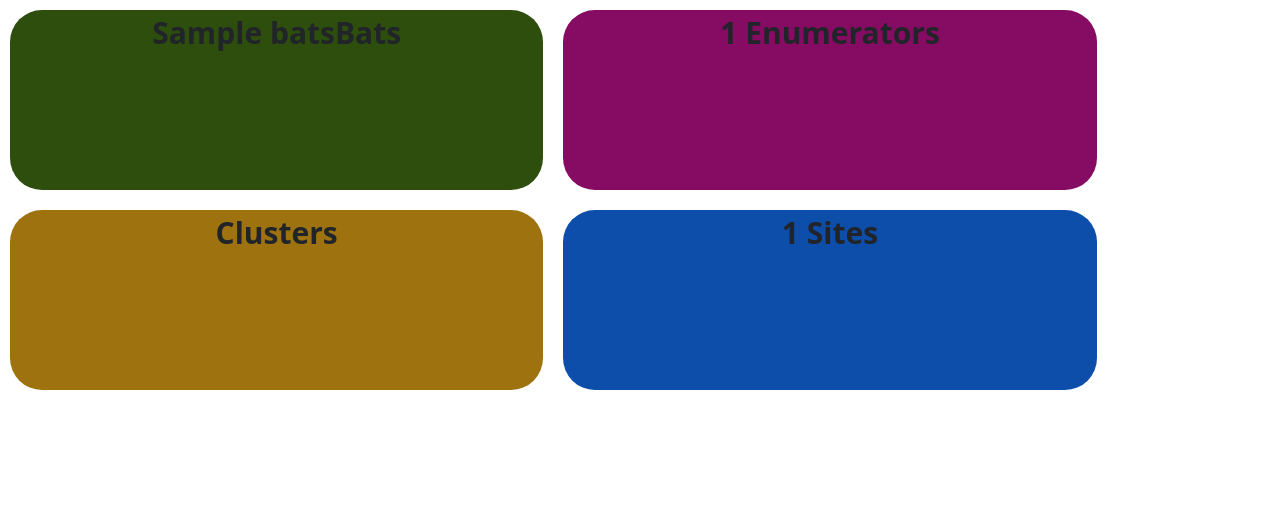
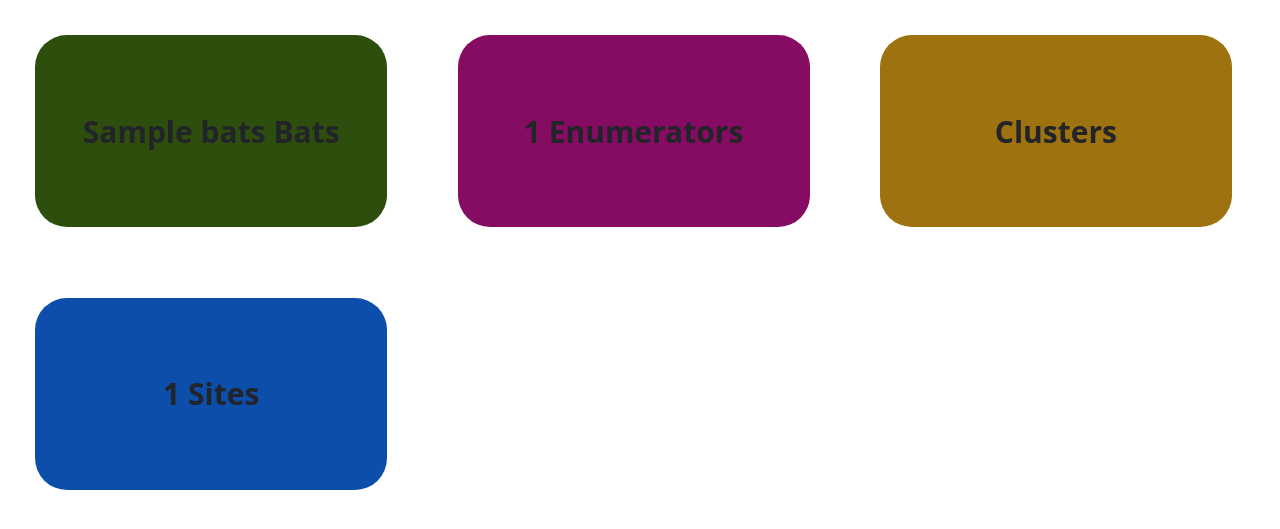
Before and after one commit to otienosteve/thebat, a Node server app: template views/index.ejs in a window 1280 px wide. Shown: the part 56-585 px from the top of the page. Run offline with Node 20, Linux system fonts and the light colour scheme; the template is opened without the code that fills it: most values are stand-ins (such as "Sample title", 1, 10 or a date in 2020).

Commit message:
Add styling to Home Page

```diff
--- a/views/enumarators.ejs
+++ b/views/enumarators.ejs
@@ -21,10 +21,7 @@
                 <a class="nav-link active" href='/sites' id="sites">Sites</a>
               </li>
           <li class="nav-item">
-                <a class="nav-link active" href='/bats' id="bats">Bats</a>
-              </li>
-              <li class="nav-item">
-                <a class="nav-link" href="/clusters" id="clust">Clusters</a>
+            <a class="nav-link active" href='/csvdata' id="bats">Download CSV</a>
           </li>
           <li class="nav-item">
             <a class="nav-link" href="/enumarators" id="enum">Enumerators</a>
--- a/views/index.ejs
+++ b/views/index.ejs
@@ -32,7 +32,7 @@
 
 <div class="container-fluid">
     <div class="row">
-     <div class="col-md-5 container-1"><%= bats %>Bats</div>
+     <div class="col-md-5 container-1"><%= bats %> Bats</div>
      <div class="col-md-5 container-2"><%= enumarators.length %> Enumerators</div>
      <div class="col-md-5 container-3">Clusters</div>
      <div class="col-md-5 container-4"><%= site.length %> Sites</div>
@@ -41,14 +41,16 @@
 <style>
 
 .col-md-5{
-  height:180px;
-  margin:10px;
+  height:15vmax;
+  width:44vmin;
+  margin:2.2rem;
   border-radius:2rem;
   text-align: center;
   font-weight: bold;
   display:flex;
   justify-content: center;
-  align-content: center;
+  /* justify-items: center; */
+  align-items: center;
   font-size:30px;
 
 }
```
Also changed, not shown: views/bats.ejs (+21 -0 lines), views/sites.ejs (+2 -5 lines), views/clusters.ejs (deleted). Lines whose indentation alone changed are shown as unchanged.
